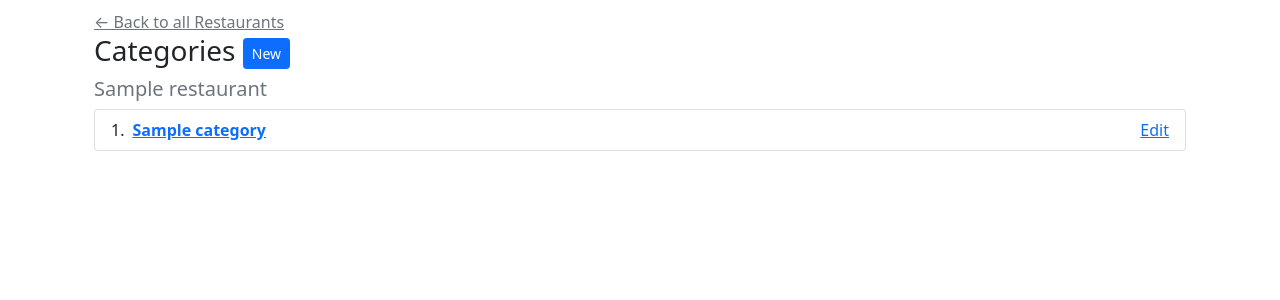
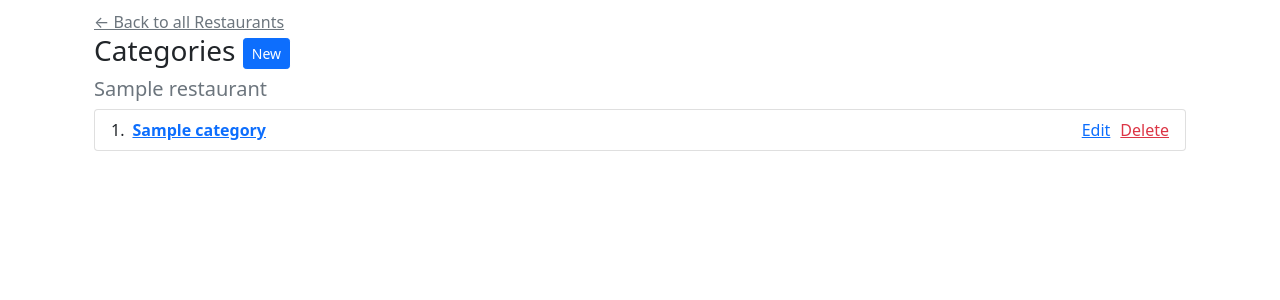
Before and after one commit to naiemg/chefboard, a Django app: page /restaurant/1/category/ in a window 1280 px wide. Shown: the part 57-357 px from the top of the page. Run offline with Django 3.2, Linux system fonts and the light colour scheme; a user stored in the database is signed in; tables that the repository leaves empty hold one stand-in row (values such as "Sample post"); some libraries are stand-ins or nearby versions.

Commit message:
able to delete category now

```diff
--- a/apps/menu/urls.py
+++ b/apps/menu/urls.py
@@ -12,4 +12,5 @@ urlpatterns = [
 	path('restaurant/<int:rest_id>/category/create/', views.category_create, name="category_create"),
 	path('restaurant/<int:rest_id>/category/<int:cat_id>/', views.category_read, name="category_read"),
 	path('restaurant/<int:rest_id>/category/<int:cat_id>/update/', views.category_update, name="category_update"),
+	path('restaurant/<int:rest_id>/category/<int:cat_id>/delete/', views.category_delete, name="category_delete"),
 ]
--- a/apps/menu/views.py
+++ b/apps/menu/views.py
@@ -159,3 +159,10 @@ def category_update(request, rest_id, cat_id):
     }
 
     return render(request, 'menu/category_update.html', context_dict)
+
+@login_required
+@user_is_owner
+def category_delete(request, rest_id, cat_id, ):
+    category = get_object_or_404(Category, id=cat_id)
+    category.delete()
+    return redirect('/restaurant/'+str(rest_id)+'/category/')
--- a/templates/menu/dashboard.html
+++ b/templates/menu/dashboard.html
@@ -21,7 +21,7 @@ Dashboard
                 <div class="text-muted">{{r.phone_number}}</div>
             </div>
             <a style="margin-right: 10px;" class="" href="{% url 'restaurant_update' r.id %}">Edit</a>
-            <a class="" href="{% url 'restaurant_delete' r.id %}">Delete</a>
+            <a class="link-danger" href="{% url 'restaurant_delete' r.id %}">Delete</a>
         </li>
         {% endfor %}
 
--- a/templates/menu/restaurant_read_categories.html
+++ b/templates/menu/restaurant_read_categories.html
@@ -23,7 +23,9 @@ Categories | {{rest_owned.name}}
                 <div class="fw-bold"><a href="{% url 'category_read' rest_owned.id c.id %}">{{c.name}}</a>
                 </div>
             </div>
-            <a class="" href="{% url 'category_update' rest_owned.id c.id %}">Edit</a>
+            <a style="margin-right: 10px;" class="" href="{% url 'category_update' rest_owned.id c.id %}">Edit</a>
+            <a class="link-danger" href="{% url 'category_delete' rest_owned.id c.id %}">Delete</a>
+
         </li>
         {% endfor %}
 
```
